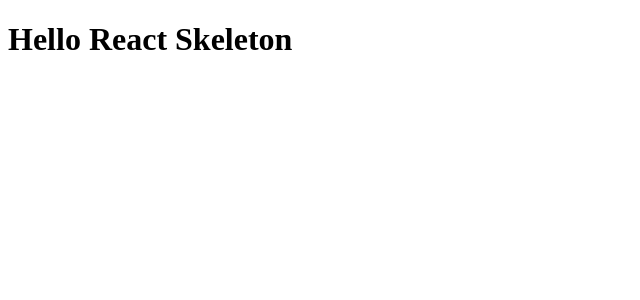
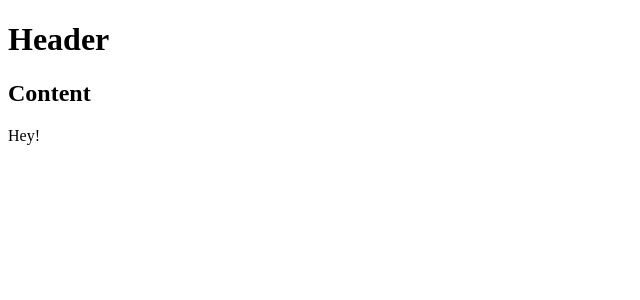
Before and after one commit to xotrs/react-study, a React app: page / in a window 1280 px wide. Shown: the top 300 px of the page, without its empty margins (0-640 px from the left). Built offline with nearby package versions, Linux system fonts and the light colour scheme.

Commit message:
Component 생성 및 모듈화 - Content, Header 컴포넌트 추가.

```diff
--- a/src/components/App.js
+++ b/src/components/App.js
@@ -1,10 +1,14 @@
 import React from 'react';
+import Header from './Header';
+import Content from './Content';
 
 class App extends React.Component {
     render(){
-
         return (
-                <h1>Hello React Skeleton</h1>
+            <div>
+                <Header />
+                <Content />
+            </div>
         );
     }
 }
--- /dev/null
+++ b/src/components/Content.js
@@ -0,0 +1,13 @@
+import React from 'react';
+class Content extends React.Component {
+    render(){
+        return (
+            <div>
+                <h2>Content</h2>
+                <p> Hey! </p>
+            </div>
+        );
+    }
+}
+
+export default Content;
--- /dev/null
+++ b/src/components/Header.js
@@ -0,0 +1,10 @@
+import React from 'react';
+class Header extends React.Component {
+    render(){
+        return (
+            <h1>Header</h1>
+        );
+    }
+}
+
+export default Header;
```
